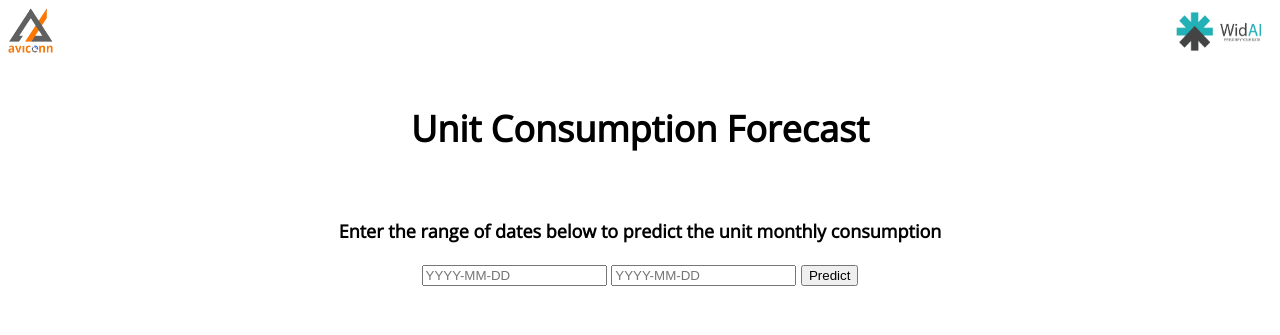
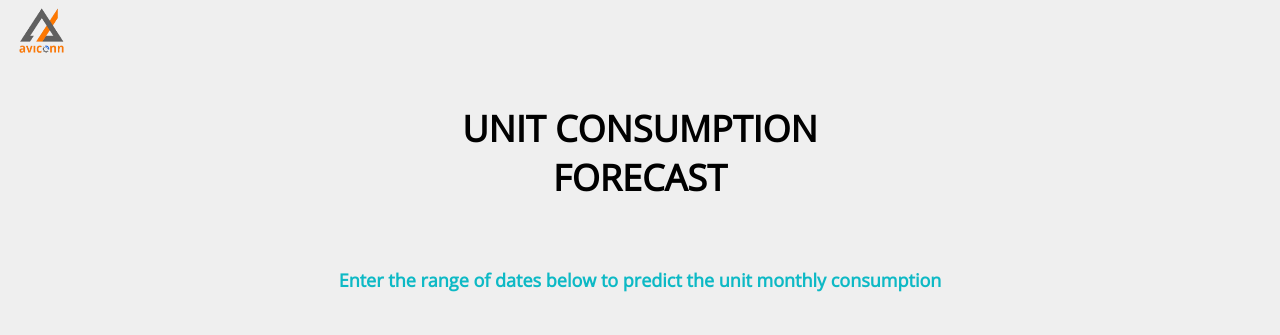
Before and after one commit to widai/consumption-api, a Flask app: template templates/index.html in a window 1280 px wide. Shown: the top 335 px of the page. Run offline with Flask 2, Linux system fonts and the light colour scheme; the template is opened without the code that fills it: most values are stand-ins (such as "Sample title", 1, 10 or a date in 2020); parts of the project's set-up code (start-up, migrations or seed data) failed here and were passed over.

Commit message:
UI changes

```diff
--- a/app.py
+++ b/app.py
@@ -3,6 +3,7 @@ import pandas as pd
 from flask import Flask, request, jsonify, render_template
 import pickle
 import matplotlib.pyplot as plt
+import os
 
 plt.style.use('seaborn-bright')
 
@@ -18,6 +19,7 @@ def predict():
     '''
     For rendering results on HTML GUI
     '''
+
     date_initial = request.form['date_initial']
     date_final = request.form['date_final']
     prediction = result.predict(start=date_initial,end=date_final)
@@ -25,11 +27,11 @@ def predict():
     prediction = round(prediction,3)
 
     monthly = prediction.resample('m').sum()
-    monthly = pd.DataFrame(monthly,columns=['unit'])
+    monthly = pd.DataFrame(monthly,columns=['Units'])
     monthly = round(monthly,3)
     monthly.index = pd.to_datetime(monthly.index).month_name()
 
-    headings = ("Month","Consumption")
+    headings = ("Month","Consumption (Units)")
     tup = monthly.to_records(index=True).tolist()
     unit_list = [i[1] for i in tup]
     total = ('Total',int(sum(unit_list)))
@@ -40,7 +42,7 @@ def predict():
     plt.xticks(rotation = 20)
     plt.xlabel('Months')
     plt.ylabel('Unit Consumption')
-    plt.savefig('static/plot.png', transparent=True,bbox_inches = 'tight')
+    plt.savefig('static/plot.png', transparent=True, bbox_inches='tight')
 
     return render_template('index.html',
     prediction_text= 'Monthly power consumption from {} to {}\n'.format(date_initial,date_final),
@@ -48,4 +50,4 @@ def predict():
 
 
 if __name__ == "__main__":
-    app.run(debug=True)
+    app.run(debug=False)
--- a/static/style.css
+++ b/static/style.css
@@ -1,7 +1,10 @@
 .body {
     font-family: 'Open Sans';font-size: 18px;
     font-weight: bolder;
-    background-color: "#ffffff";
+    background-color: rgb(179, 179, 179,0.2);
+    margin-block-end: 0%;
+    margin-left: 0%;
+    margin-right: 0%;
 }
 .table {
     border-spacing: 0;
--- a/templates/index.html
+++ b/templates/index.html
@@ -12,24 +12,28 @@
 </head>
 
 <body class="body">
-  <div></div>
-  <img src='static/aviconn.png' align="left" width="45" height="45"/>
-  <img src='static/widai.png' align="right" width="100" height="50"/>
+  <div style="margin-left: 1.5% ;">
+  <img src='/static/aviconn.png' align="left" width="45" height="45" />
   </div>
   <br>
   <br>
   <br>
  <div class="login" align='center'>
-	<h1 align='center' style="color:rgb(0, 0, 0);">Unit Consumption Forecast</h1>
+	<h1 align='center' style="color:rgb(0, 0, 0);">UNIT CONSUMPTION<br>FORECAST</h1>
 
   <br>
-  <p style="color:rgb(0, 0, 0);">Enter the range of dates below to predict the unit monthly consumption</p>
+  <p style="color:rgb(13, 185, 197);">Enter the range of dates below to predict the unit monthly consumption</p>
+  <br>
+  <br>
 
      <!-- Main Input For Receiving Query to our ML -->
-    <form action="{{ url_for('predict')}}"method="post">
-    	<input type="text" name="date_initial" placeholder="YYYY-MM-DD" required="required" />
-      <input type="text" name="date_final" placeholder="YYYY-MM-DD" required="required" />
-        <button type="submit" class="btn btn-primary btn-block btn-large">Predict</button>
+    <form action="{{ url_for('predict')}}"method="post" style="font-size:medium; word-spacing: 1.5pt;">
+      <label for="start">Start Date:</label>
+    	<input type="text" name="date_initial" placeholder="YYYY-MM-DD" required="required" id="start"/><br><br>
+      <label for="end">End Date:</label>
+      <input type="text" name="date_final" placeholder="YYYY-MM-DD" required="required" id="end" /><br>
+      <br>
+        <button type="submit" class="btn btn-primary btn-block btn-large";">Predict</button>
     </form>
 
    <br>
@@ -41,7 +45,7 @@
     <img src = "{{ url_for('static',filename='plot.png')}}"/>
     <br>
     <br>
-    <p style="color: rgb(123, 7, 255);" align="center">{{ prediction_text }}</p>
+    <p style="color: rgb(13, 185, 197);">{{ prediction_text }}</p>
     <br>
     <table class="table" align="center">
       <tr class="table__header">
@@ -61,8 +65,8 @@
     </table>
     <br>
   </div>
-
-
-
+  <div style="background-color: rgb(255, 255, 255);" align="center">
+    <img src='/static/widai.png' width="200" height="100"/>
+  </div>
 </body>
 </html>
```
